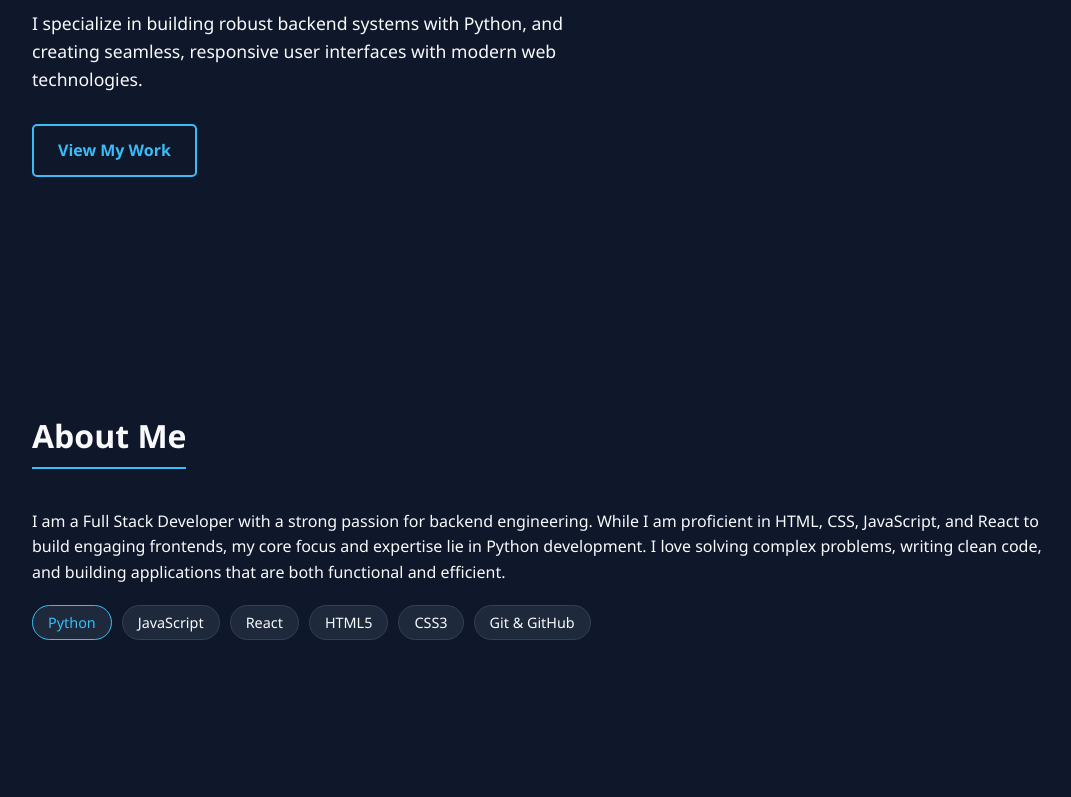
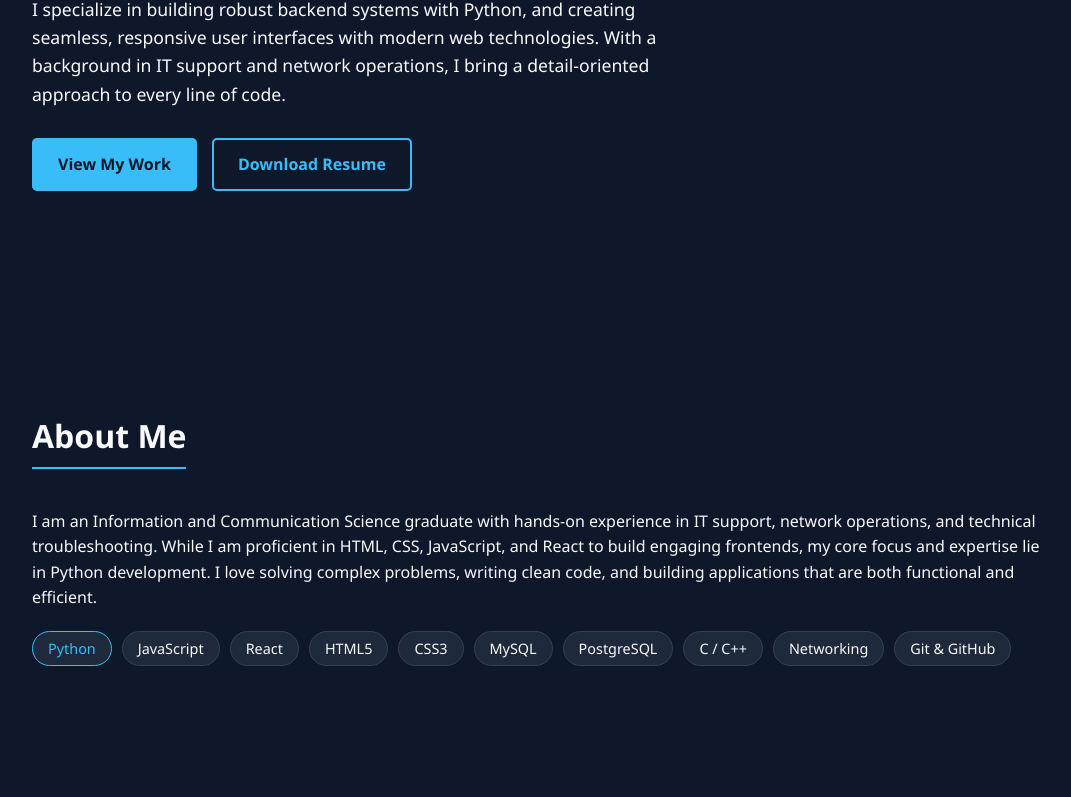
Before and after one commit to Mikeoni27/Mikeoni27.github.io, a plain HTML site: page index.html in a window 1280 px wide. Shown: the part 389-1186 px from the top of the page, without its empty margins (96-1167 px from the left). Drawn offline with Linux system fonts and the light colour scheme.

Commit message:
Add files via upload

```diff
--- a/index.html
+++ b/index.html
@@ -100,9 +100,14 @@
         }
 
         #hero p {
-            max-width: 600px;
+            max-width: 650px;
             margin-bottom: 30px;
             font-size: 1.1rem;
+        }
+
+        .hero-buttons {
+            display: flex;
+            gap: 15px;
         }
 
         .btn {
@@ -121,6 +126,16 @@
         .btn:hover {
             background-color: var(--accent);
             color: var(--bg-color);
+        }
+
+        .btn-solid {
+            background-color: var(--accent);
+            color: var(--bg-color);
+        }
+
+        .btn-solid:hover {
+            background-color: var(--accent-hover);
+            border-color: var(--accent-hover);
         }
 
         /* About Section */
@@ -260,6 +275,8 @@
             #hero h1 { font-size: 2.5rem; }
             #hero h3 { font-size: 1.3rem; }
             nav { flex-direction: column; gap: 15px; }
+            .hero-buttons { flex-direction: column; }
+            .btn { text-align: center; }
         }
     </style>
 </head>
@@ -279,9 +296,10 @@
     <section id="hero" class="fade-in">
         <h1>Hi, I'm <span>Oni Michael Oluwatimileyin</span></h1>
         <h3>Full Stack Developer</h3>
-        <p>I specialize in building robust backend systems with Python, and creating seamless, responsive user interfaces with modern web technologies.</p>
-        <div>
-            <a href="#projects" class="btn">View My Work</a>
+        <p>I specialize in building robust backend systems with Python, and creating seamless, responsive user interfaces with modern web technologies. With a background in IT support and network operations, I bring a detail-oriented approach to every line of code.</p>
+        <div class="hero-buttons">
+            <a href="#projects" class="btn btn-solid">View My Work</a>
+            <a href="Resume.pdf" target="_blank" class="btn">Download Resume</a>
         </div>
     </section>
 
@@ -290,13 +308,17 @@
         <h2>About Me</h2>
         <div class="about-content">
             <div class="about-text">
-                <p>I am a Full Stack Developer with a strong passion for backend engineering. While I am proficient in HTML, CSS, JavaScript, and React to build engaging frontends, my core focus and expertise lie in Python development. I love solving complex problems, writing clean code, and building applications that are both functional and efficient.</p>
+                <p>I am an Information and Communication Science graduate with hands-on experience in IT support, network operations, and technical troubleshooting. While I am proficient in HTML, CSS, JavaScript, and React to build engaging frontends, my core focus and expertise lie in Python development. I love solving complex problems, writing clean code, and building applications that are both functional and efficient.</p>
                 <div class="skills-list">
                     <span class="skill-tag python">Python</span>
                     <span class="skill-tag">JavaScript</span>
                     <span class="skill-tag">React</span>
                     <span class="skill-tag">HTML5</span>
                     <span class="skill-tag">CSS3</span>
+                    <span class="skill-tag">MySQL</span>
+                    <span class="skill-tag">PostgreSQL</span>
+                    <span class="skill-tag">C / C++</span>
+                    <span class="skill-tag">Networking</span>
                     <span class="skill-tag">Git & GitHub</span>
                 </div>
             </div>
```
